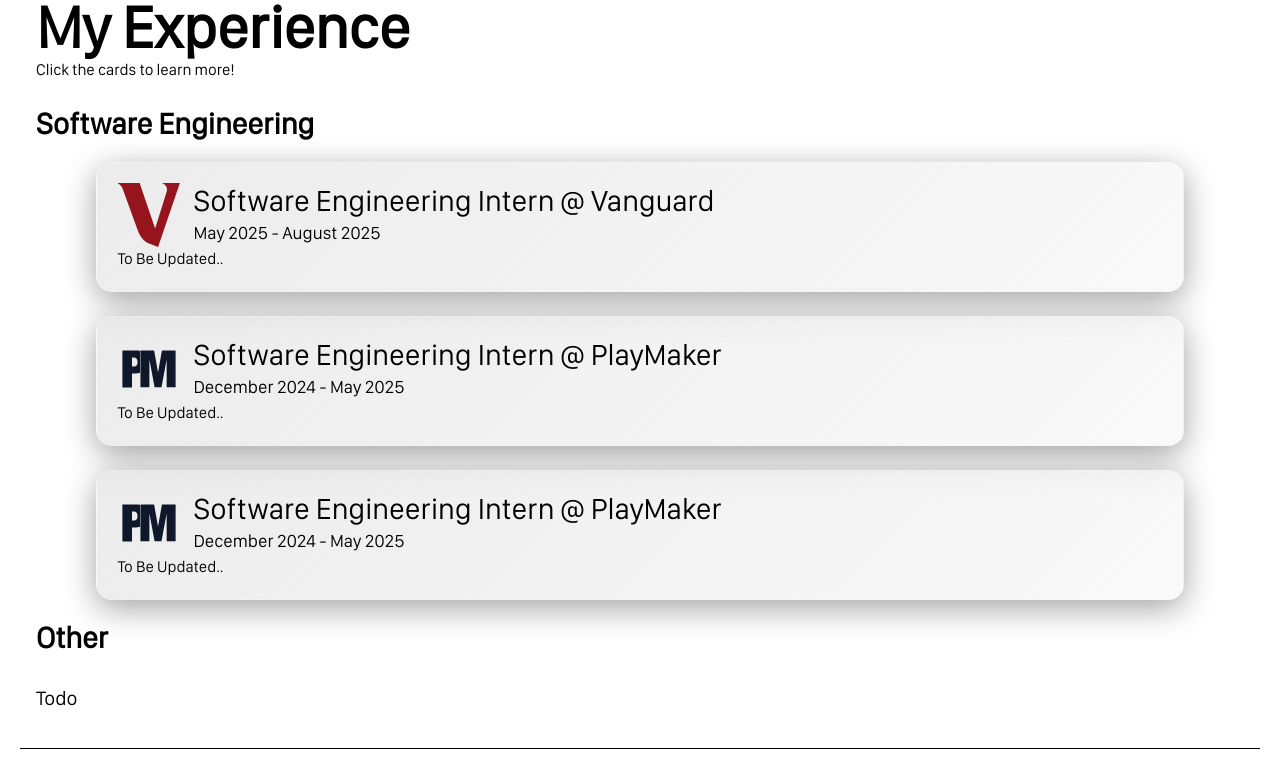
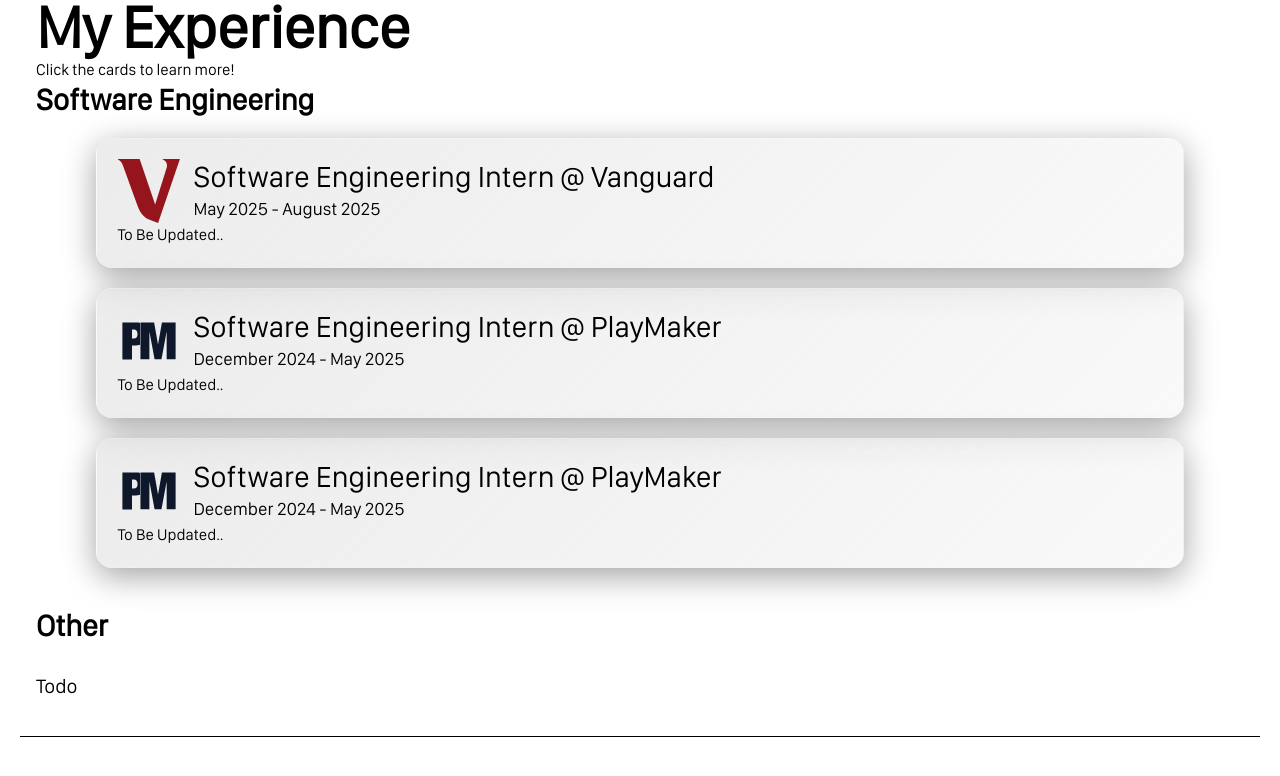
Before and after one commit to jorrel1230/jorrel1230.github.io, a SvelteKit app: page / in a window 1280 px wide. Shown: the part 675-1451 px from the top of the page. Built offline with nearby package versions, Linux system fonts and the light colour scheme.

Commit message:
spacing fix

```diff
--- a/src/routes/Experience.svelte
+++ b/src/routes/Experience.svelte
@@ -7,11 +7,10 @@
 <div class="flex w-full flex-col">
 	<h1 class="text-6xl font-bold">My Experience</h1>
 	<p>Click the cards to learn more!</p>
-	<br />
 	<h2 class="mb-5 text-3xl font-bold">Software Engineering</h2>
 
 	<GlassWrapper
-		class="w-[90%] self-center rounded-2xl p-5"
+		class="mb-5 w-[90%] self-center rounded-2xl p-5"
 		onclick={() => {
 			alert('TODO');
 		}}
@@ -25,9 +24,9 @@
 		</div>
 		<div class="">To Be Updated..</div>
 	</GlassWrapper>
-	<br />
+
 	<GlassWrapper
-		class="w-[90%] self-center rounded-2xl p-5"
+		class="mb-5 w-[90%] self-center rounded-2xl p-5"
 		onclick={() => {
 			alert('TODO');
 		}}
@@ -41,9 +40,9 @@
 		</div>
 		<div class="">To Be Updated..</div>
 	</GlassWrapper>
-	<br />
+
 	<GlassWrapper
-		class="w-[90%] self-center rounded-2xl p-5"
+		class="mb-5 w-[90%] self-center rounded-2xl p-5"
 		onclick={() => {
 			alert('TODO');
 		}}
```
